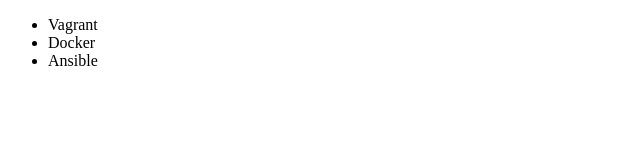
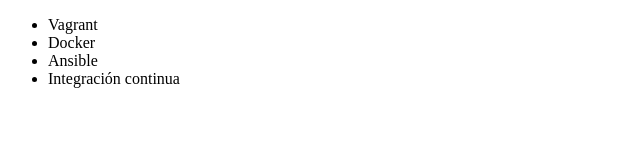
Before and after one commit to AlfredoAmao2594/alura-git, a plain HTML site: page index.html in a window 1280 px wide. Shown: the whole page, without its empty margins (0-640 px from the left). Drawn offline with Linux system fonts and the light colour scheme.

Commit message:
actualizacion

```diff
--- a/index.html
+++ b/index.html
@@ -11,7 +11,7 @@
          <li> Vagrant </li>
          <li> Docker </li>
          <li> Ansible </li>
-
+         <li> Integración continua </li>
      </ul>
 </body>
 </html>
```
